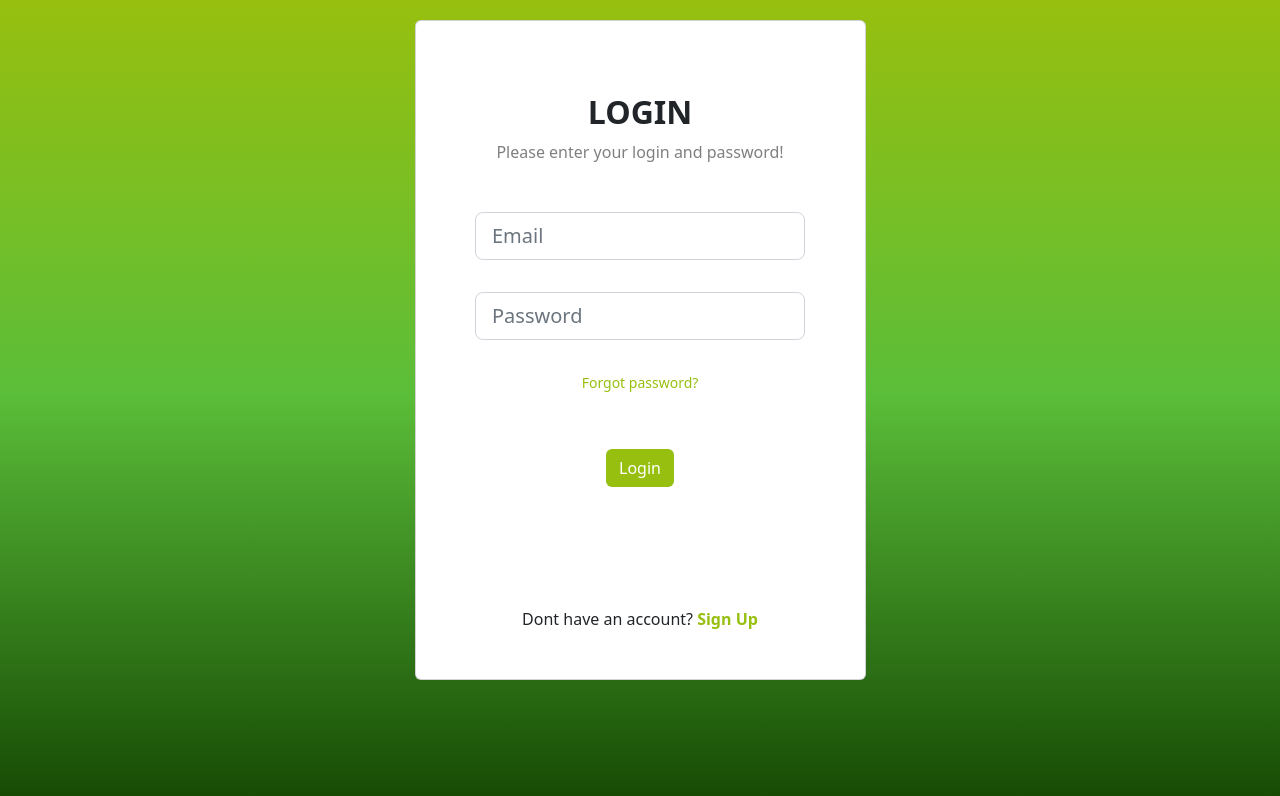
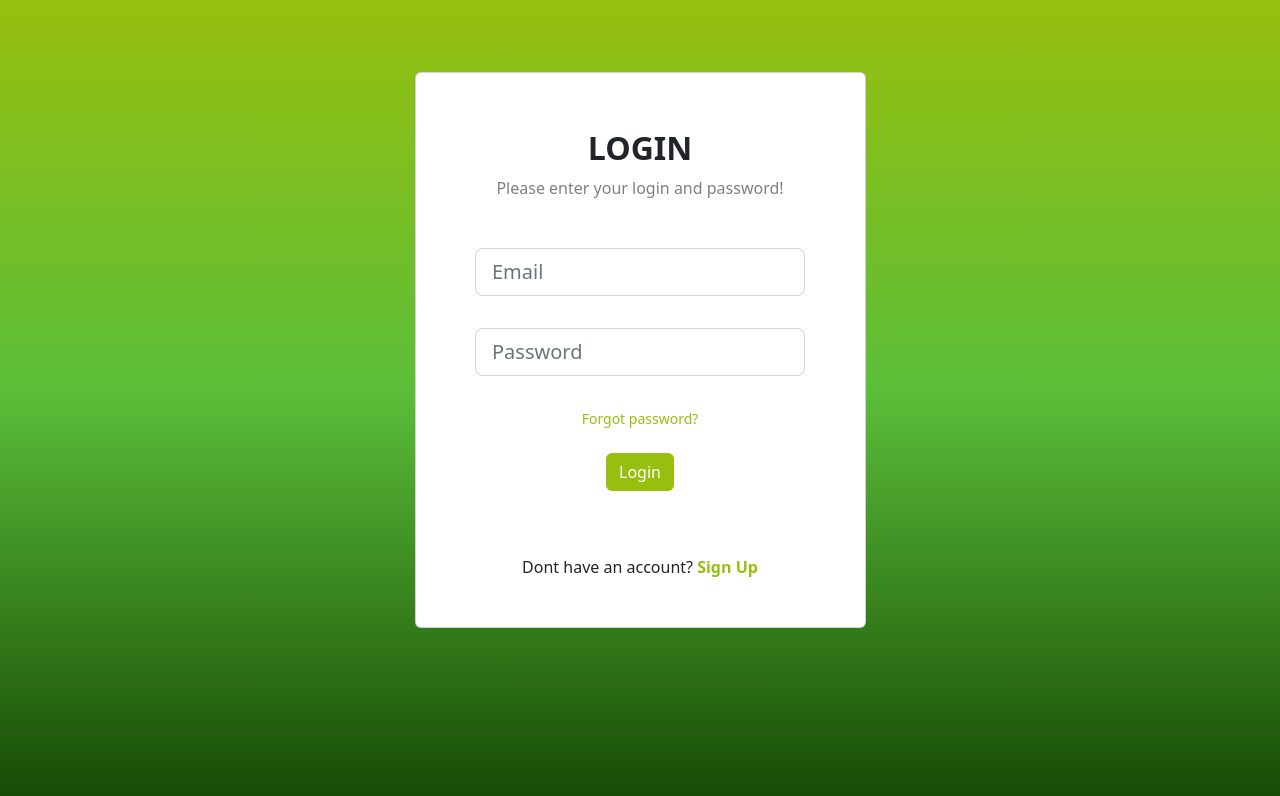
Before and after one commit to Prestine-Cars/prestine-cars-frontend, a React (Create React App) app: page /signin in a window 1280 px wide. Shown: the top 796 px of the page. Built offline with nearby package versions, Linux system fonts and the light colour scheme.

Commit message:
Style sign in and login pages

```diff
--- a/src/components/SignInForm.js
+++ b/src/components/SignInForm.js
@@ -35,7 +35,7 @@ const SignInForm = () => {
           <div className="col-12 col-md-8 col-lg-6 col-xl-5">
             <div className={`card shadow-5-strong ${classes.sign_up_card}`}>
               <div className="card-body p-5 text-center">
-                <div className="mb-md-5 mt-md-4 pb-5">
+                <div className="mb-md-2 mt-md-2 pb-5">
                   <h2 className="fw-bold mb-2 text-uppercase">Login</h2>
                   <p className="text-black-50 mb-5">
                     Please enter your login and password!
@@ -84,13 +84,13 @@ const SignInForm = () => {
                         />
                       </label>
                     </div>
-                    <p className="small mb-5 pb-lg-2">
+                    <p className="small mb-3 pb-lg-2">
                       <a className={`${classes.green_link}`} href="#!">
                         Forgot password?
                       </a>
                     </p>
                     <button
-                      className={`btn text-white btn-block mb-4 ${classes.green_btn}`}
+                      className={`btn text-white btn-block mb-2 ${classes.green_btn}`}
                       type="submit"
                     >
                       Login
```
